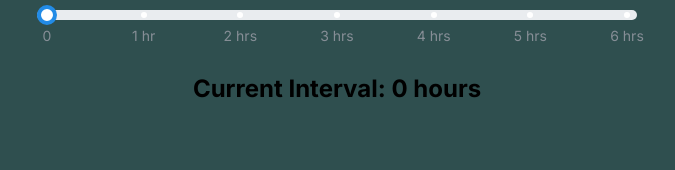
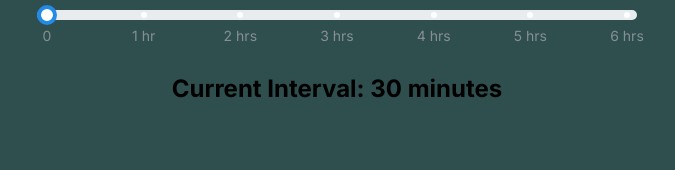
Before and after one commit to SimonasStonkus/posture-check, a Next.js app: page / in a window 1280 px wide. Shown: the part 314-484 px from the top of the page, without its empty margins (303-978 px from the left). Built offline with nearby package versions, Linux system fonts and the light colour scheme; no server answers.

Commit message:
changed minimum interval to 30 minutes

```diff
--- a/src/app/page.tsx
+++ b/src/app/page.tsx
@@ -4,7 +4,7 @@ import { useState, useEffect } from "react";
 import { useSound } from "use-sound";
 
 export default function Home() {
-  const [interval, setIntervalState] = useState(0);
+  const [interval, setIntervalState] = useState(0.5);
   const [play] = useSound("/beep-07a.mp3", { volume: 0.1 });
   const [isPlaying, setIsPlaying] = useState(false);
   const [intervalId, setIntervalId] = useState<number | undefined>(undefined);
```
